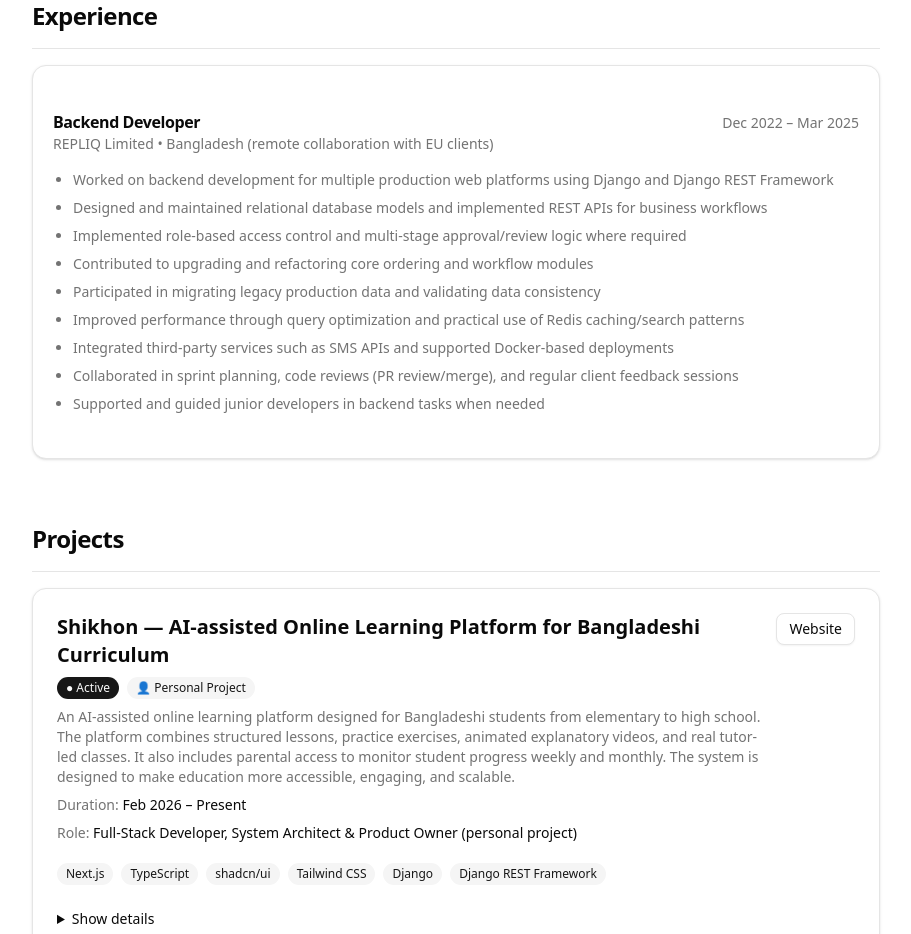
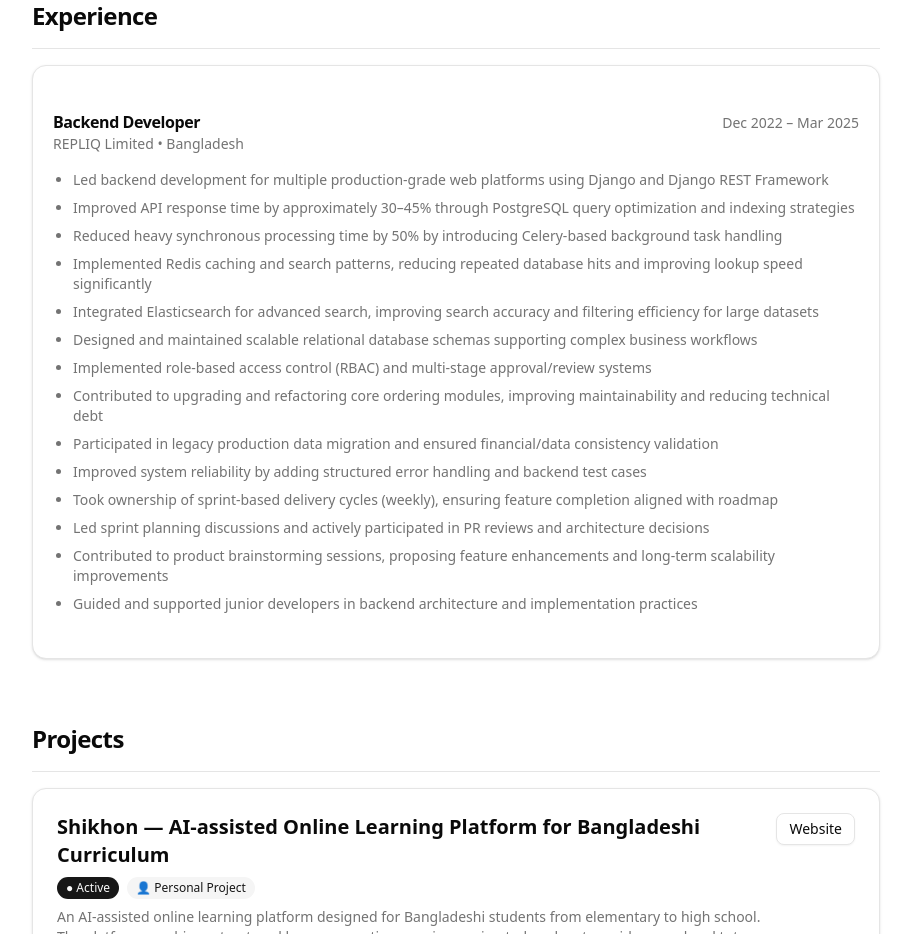
Before and after one commit to shahensaifullah/portfolio_nextjs, a Next.js app: page / in a window 1280 px wide. Shown: the part 1680-2614 px from the top of the page, without its empty margins (184-1095 px from the left). Built offline with nearby package versions, Linux system fonts and the light colour scheme.

Commit message:
Update my experience

```diff
--- a/data/experience.ts
+++ b/data/experience.ts
@@ -17,33 +17,43 @@ export const experience: ExperienceItem[] = [
             de: "Backend Developer",
         },
         location: {
-            en: "Bangladesh (remote collaboration with EU clients)",
-            de: "Bangladesch (Remote-Zusammenarbeit mit EU-Kunden)",
+            en: "Bangladesh",
+            de: "Bangladesch",
         },
         start: "Dec 2022",
         end: "Mar 2025",
         bullets: {
             en: [
-                "Worked on backend development for multiple production web platforms using Django and Django REST Framework",
-                "Designed and maintained relational database models and implemented REST APIs for business workflows",
-                "Implemented role-based access control and multi-stage approval/review logic where required",
-                "Contributed to upgrading and refactoring core ordering and workflow modules",
-                "Participated in migrating legacy production data and validating data consistency",
-                "Improved performance through query optimization and practical use of Redis caching/search patterns",
-                "Integrated third-party services such as SMS APIs and supported Docker-based deployments",
-                "Collaborated in sprint planning, code reviews (PR review/merge), and regular client feedback sessions",
-                "Supported and guided junior developers in backend tasks when needed",
+                "Led backend development for multiple production-grade web platforms using Django and Django REST Framework",
+                "Improved API response time by approximately 30–45% through PostgreSQL query optimization and indexing strategies",
+                "Reduced heavy synchronous processing time by 50% by introducing Celery-based background task handling",
+                "Implemented Redis caching and search patterns, reducing repeated database hits and improving lookup speed significantly",
+                "Integrated Elasticsearch for advanced search, improving search accuracy and filtering efficiency for large datasets",
+                "Designed and maintained scalable relational database schemas supporting complex business workflows",
+                "Implemented role-based access control (RBAC) and multi-stage approval/review systems",
+                "Contributed to upgrading and refactoring core ordering modules, improving maintainability and reducing technical debt",
+                "Participated in legacy production data migration and ensured financial/data consistency validation",
+                "Improved system reliability by adding structured error handling and backend test cases",
+                "Took ownership of sprint-based delivery cycles (weekly), ensuring feature completion aligned with roadmap",
+                "Led sprint planning discussions and actively participated in PR reviews and architecture decisions",
+                "Contributed to product brainstorming sessions, proposing feature enhancements and long-term scalability improvements",
+                "Guided and supported junior developers in backend architecture and implementation practices",
             ],
             de: [
-                "Backend-Entwicklung für mehrere produktive Webplattformen mit Django und Django REST Framework",
-                "Relationale Datenbankmodelle entworfen und gepflegt sowie REST-APIs für Business-Workflows umgesetzt",
-                "Role-Based Access Control und mehrstufige Review-/Freigabelogik implementiert",
-                "An Upgrade und Refactoring zentraler Order- und Workflow-Module mitgearbeitet",
-                "Bei der Migration von Legacy-Produktivdaten unterstützt und Datenkonsistenz geprüft",
-                "Performance verbessert durch Query-Optimierung und pragmatische Nutzung von Redis (Caching/Search)",
-                "Externe Services wie SMS-APIs integriert und Docker-basierte Deployments unterstützt",
-                "In Sprint-Planung, Code-Reviews (PR Review/Merge) und regelmäßigen Client-Feedback-Runden mitgearbeitet",
-                "Junior-Entwickler bei Backend-Aufgaben unterstützt und fachlich begleitet",
+                "Backend-Entwicklung für mehrere produktive Webplattformen mit Django und Django REST Framework geleitet",
+                "API-Antwortzeiten durch PostgreSQL Query-Optimierung und Index-Strategien um ca. 30–45% verbessert",
+                "Durch Einführung von Celery für asynchrone Background-Tasks die synchrone Verarbeitungszeit um ca. 50% reduziert",
+                "Redis-Caching und Suchmuster implementiert, wodurch wiederholte Datenbankabfragen reduziert wurden",
+                "Elasticsearch für erweiterte Suchfunktionen integriert und Suchgenauigkeit bei großen Datenmengen deutlich verbessert",
+                "Skalierbare relationale Datenbankschemata für komplexe Business-Workflows entworfen und gepflegt",
+                "Role-Based Access Control (RBAC) und mehrstufige Review-/Freigabeprozesse implementiert",
+                "Zentrale Order-Module refaktoriert und technische Schulden reduziert",
+                "Legacy-Produktivdaten migriert und Daten- sowie Finanzkonsistenz validiert",
+                "Systemstabilität durch strukturierte Fehlerbehandlung und Backend-Testfälle erhöht",
+                "Verantwortung für sprint-basierte Lieferzyklen (wöchentlich) übernommen und termingerechte Umsetzung sichergestellt",
+                "Aktiv an Sprint-Planung, PR-Reviews und Architekturentscheidungen mitgewirkt",
+                "In Brainstorming-Sessions zur Weiterentwicklung von Features und langfristiger Skalierbarkeit beigetragen",
+                "Junior-Entwickler fachlich unterstützt und in Backend-Architektur angeleitet",
             ],
         },
     },
```
